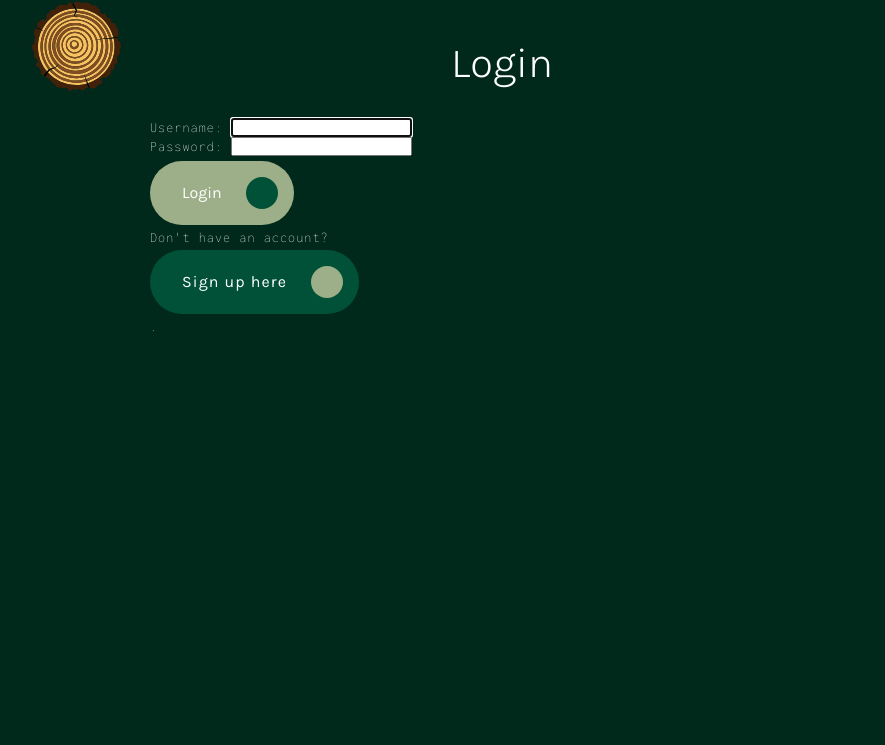
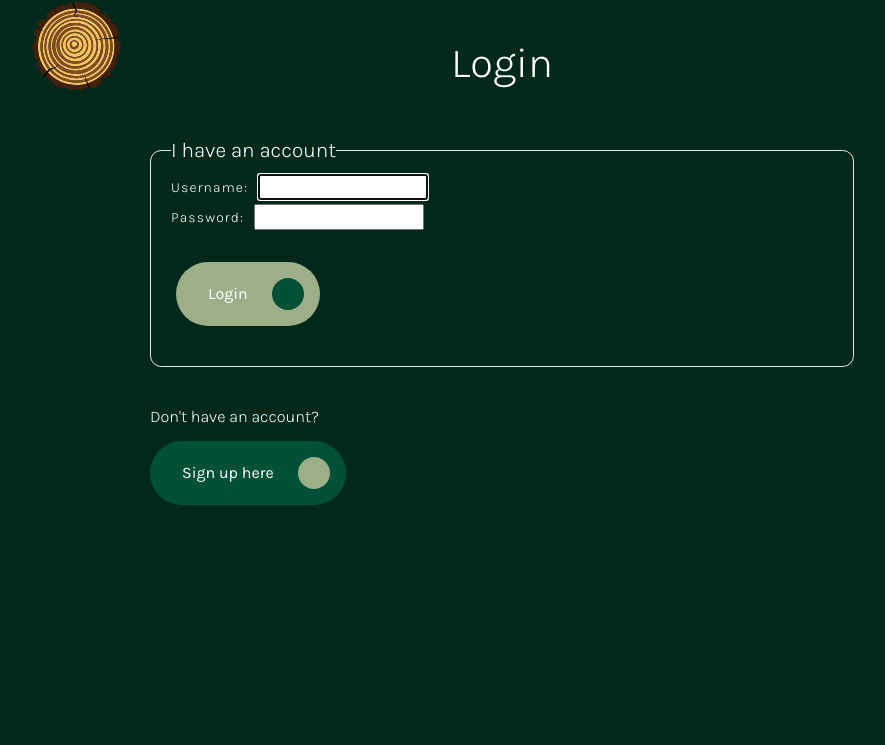
Before and after one commit to lanewells/rooted, a Django app: page / in a window 1280 px wide. Shown: the top 745 px of the page, without its empty margins (138-1023 px from the left). Run offline with Django 5.2, Linux system fonts and the light colour scheme.

Commit message:
Added styling to home and login pages.

```diff
--- a/main_app/static/css/forms.css
+++ b/main_app/static/css/forms.css
@@ -25,4 +25,18 @@ fieldset input {
     font-variation-settings: "wdth" 112.5;
     letter-spacing: .08em;
     color: black;
+    padding: 3px;
+    margin: 2px;
 }
+
+.login .btn {
+    margin: 30px auto 20px 5px;
+}
+
+.login {
+    margin-bottom: 40px;
+}
+
+.legend .btn {
+    margin-top: 15px;
+}
--- a/main_app/templates/main_app/home.html
+++ b/main_app/templates/main_app/home.html
@@ -1,5 +1,6 @@
 {% extends 'main_app/base.html' %} {% load static %} {% block head %}
 <link rel="stylesheet" href="{% static 'css/details.css' %}" />
+<link rel="stylesheet" href="{% static 'css/forms.css' %}" />
 {% endblock %}
 {% block content %}
 
@@ -29,11 +30,14 @@
 
 <div class="page-content">
   <form action="" method="post" class="login">
-    {% csrf_token %} {{ form.as_p }}
-    <input type="hidden" name="next" value="{{ next }}" />
-    <button type="submit" class="btn btn-secondary"><span>Login</span></button>
+    <fieldset>
+      <legend>I have an account</legend>
+      {% csrf_token %} {{ form.as_p }}
+        <input type="hidden" name="next" value="{{ next }}" />
+        <button type="submit" class="btn btn-secondary"><span>Login</span></button>
+    </fieldset>
   </form>
-  <p>Don't have an account? <a href="{% url 'signup' %}" class="btn btn-primary"><span>Sign up here</span></a>.</p>
+  <h3 class="legend">Don't have an account? <a href="{% url 'signup' %}" class="btn btn-primary"><span>Sign up here</span></a></h3>
 </div>
 
 {% endif %} {% endblock %}
--- a/main_app/templates/main_app/signup.html
+++ b/main_app/templates/main_app/signup.html
@@ -13,6 +13,7 @@
     />
     <link rel="stylesheet" href="{% static 'css/base.css' %}" />
     <link rel="stylesheet" href="{% static 'css/details.css' %}" />
+    <link rel="stylesheet" href="{% static 'css/forms.css' %}" />
   </head>
 
   <body>
@@ -30,9 +31,11 @@
 
     <div class="page-content">
       <form action="" method="post" class="signup">
+        <fieldset>
         {% csrf_token %} {{ form.as_p }} {% if error_message %}
           <p class="danger">{{ error_message }}</p>
         {% endif %}
+        </fieldset>
         <button type="submit">Sign Up</button>
       </form>
       <p>Already have an account? <a href="{% url 'home' %}">Log in here</a>.</p>
```
